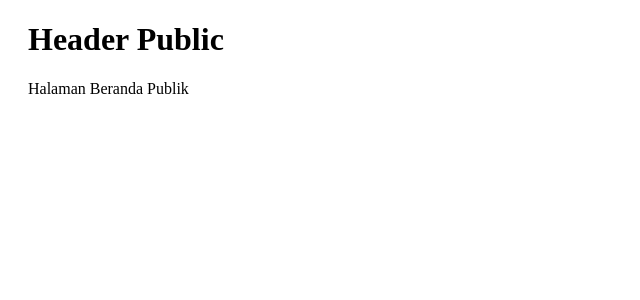
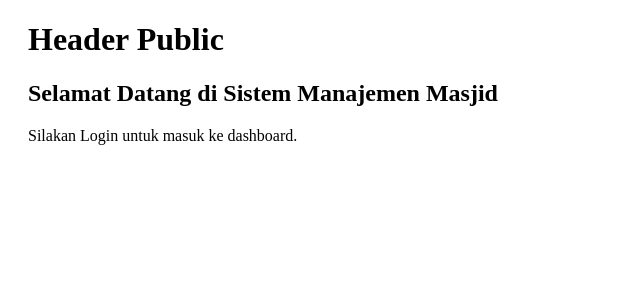
Before and after one commit to naxsyambis/Manajemen_Masjid, a React (Create React App) app in the folder frontend/: page / in a window 1280 px wide. Shown: the top 300 px of the page, without its empty margins (0-640 px from the left). Built offline with nearby package versions, Linux system fonts and the light colour scheme.

Commit message:
perbaiki app js

```diff
--- a/frontend/src/App.js
+++ b/frontend/src/App.js
@@ -1,49 +1,57 @@
 import React from 'react';
 import { Routes, Route } from 'react-router-dom';
-import LoginPage from './pages/login'; // Halaman login yang sudah dibuat
-import PublicLayout from './layouts/publicLayout'; // Layout dasar
-// Import komponen-komponen yang belum dibuat (hanya untuk routing)
+
+// --- IMPORT HALAMAN (PAGES) ---
+import LoginPage from './pages/login';
+import RegisterPage from './pages/register'; // <--- PENTING: Ini yang sebelumnya kurang
 import DashboardAdmin from './pages/superadmin/dashboard';
 import DashboardTakmir from './pages/takmir/dashboard';
 
-// Import Middleware Proteksi Route (Belum dibuat, ini hanya placeholder)
-// const PrivateRoute = ({ children, role }) => { /* ... logika proteksi */ return children; };
+// --- IMPORT LAYOUT ---
+import PublicLayout from './layouts/publicLayout';
 
 function App() {
   return (
     <Routes>
 
       {/* ======================= PUBLIC ROUTES ======================= */}
-      {/* Route Login */}
+      {/* Route untuk Login & Register */}
       <Route path="/login" element={<LoginPage />} />
+      <Route path="/register" element={<RegisterPage />} />
 
-      {/* Route Halaman Publik/Warga */}
-      <Route path="/" element={<PublicLayout><p>Halaman Beranda Publik</p></PublicLayout>} />
+      {/* Route Halaman Utama (Beranda) */}
+      <Route path="/" element={
+        <PublicLayout>
+          {/* Konten Beranda sementara */}
+          <div className="text-center">
+            <h2>Selamat Datang di Sistem Manajemen Masjid</h2>
+            <p>Silakan Login untuk masuk ke dashboard.</p>
+          </div>
+        </PublicLayout>
+      } />
 
       {/* ======================= SUPER ADMIN ROUTES ======================= */}
       <Route
         path="/superadmin/dashboard"
-        element={
-          // <PrivateRoute role="superadmin"> // Tambahkan ini setelah middleware dibuat
-            <DashboardAdmin />
-          // </PrivateRoute>
-        }
+        element={<DashboardAdmin />}
       />
-      {/* Tambahkan route Super Admin lainnya di sini (e.g., /superadmin/masjid) */}
 
       {/* ======================= TAKMIR ROUTES ======================= */}
       <Route
         path="/takmir/dashboard"
-        element={
-          // <PrivateRoute role="takmir"> // Tambahkan ini setelah middleware dibuat
-            <DashboardTakmir />
-          // </PrivateRoute>
-        }
+        element={<DashboardTakmir />}
       />
-      {/* Tambahkan route Takmir lainnya di sini (e.g., /takmir/keuangan) */}
 
-      {/* ======================= 404/NOT FOUND ======================= */}
-      <Route path="*" element={<PublicLayout><h1>404 | Halaman Tidak Ditemukan</h1></PublicLayout>} />
+      {/* ======================= 404 / NOT FOUND ======================= */}
+      {/* Menangani jika user membuka link yang tidak ada */}
+      <Route path="*" element={
+        <PublicLayout>
+          <div style={{ textAlign: 'center', marginTop: '50px' }}>
+            <h1 style={{ color: 'red' }}>404</h1>
+            <h3>Halaman Tidak Ditemukan</h3>
+          </div>
+        </PublicLayout>
+      } />
 
     </Routes>
   );
```
